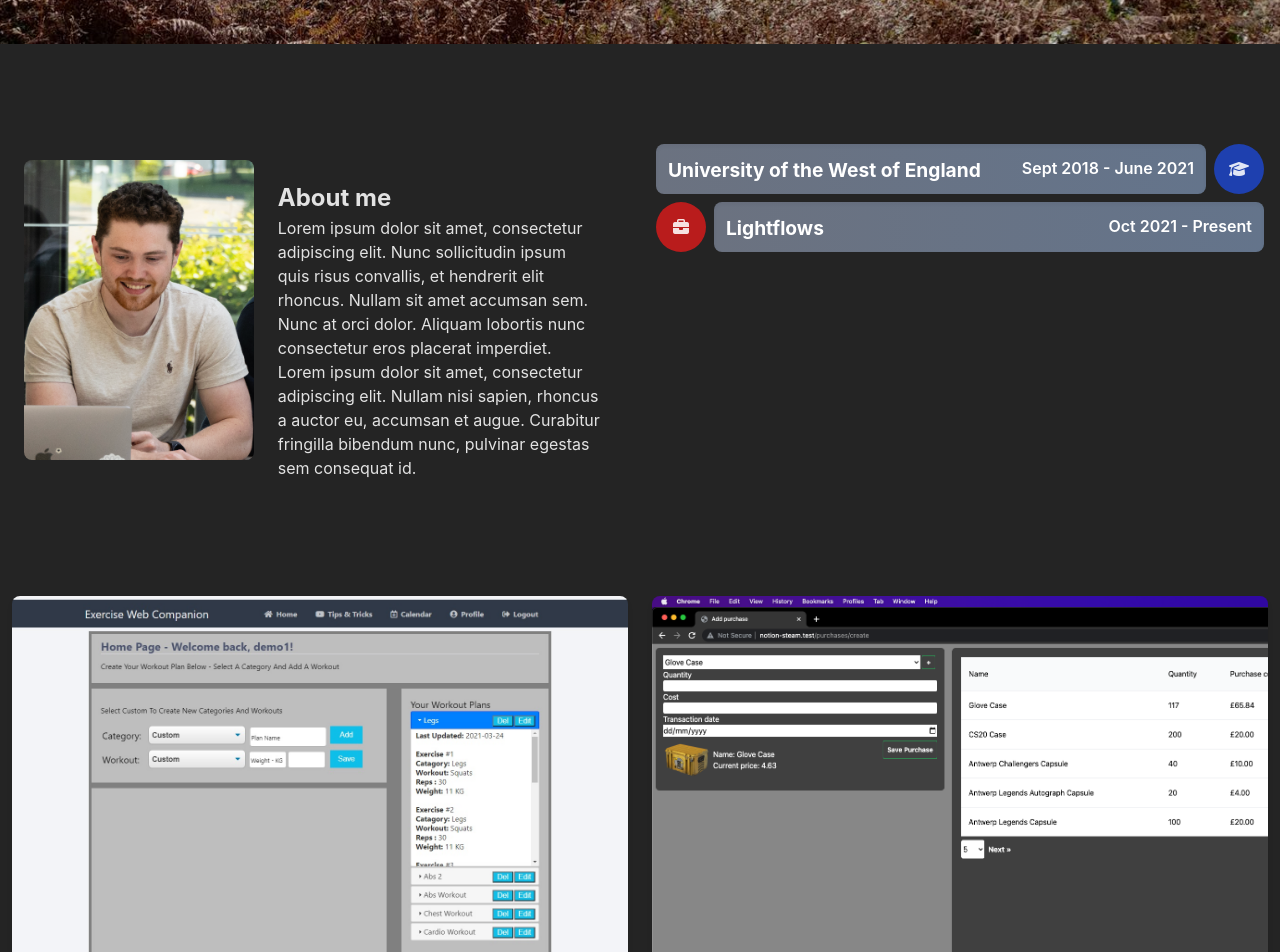
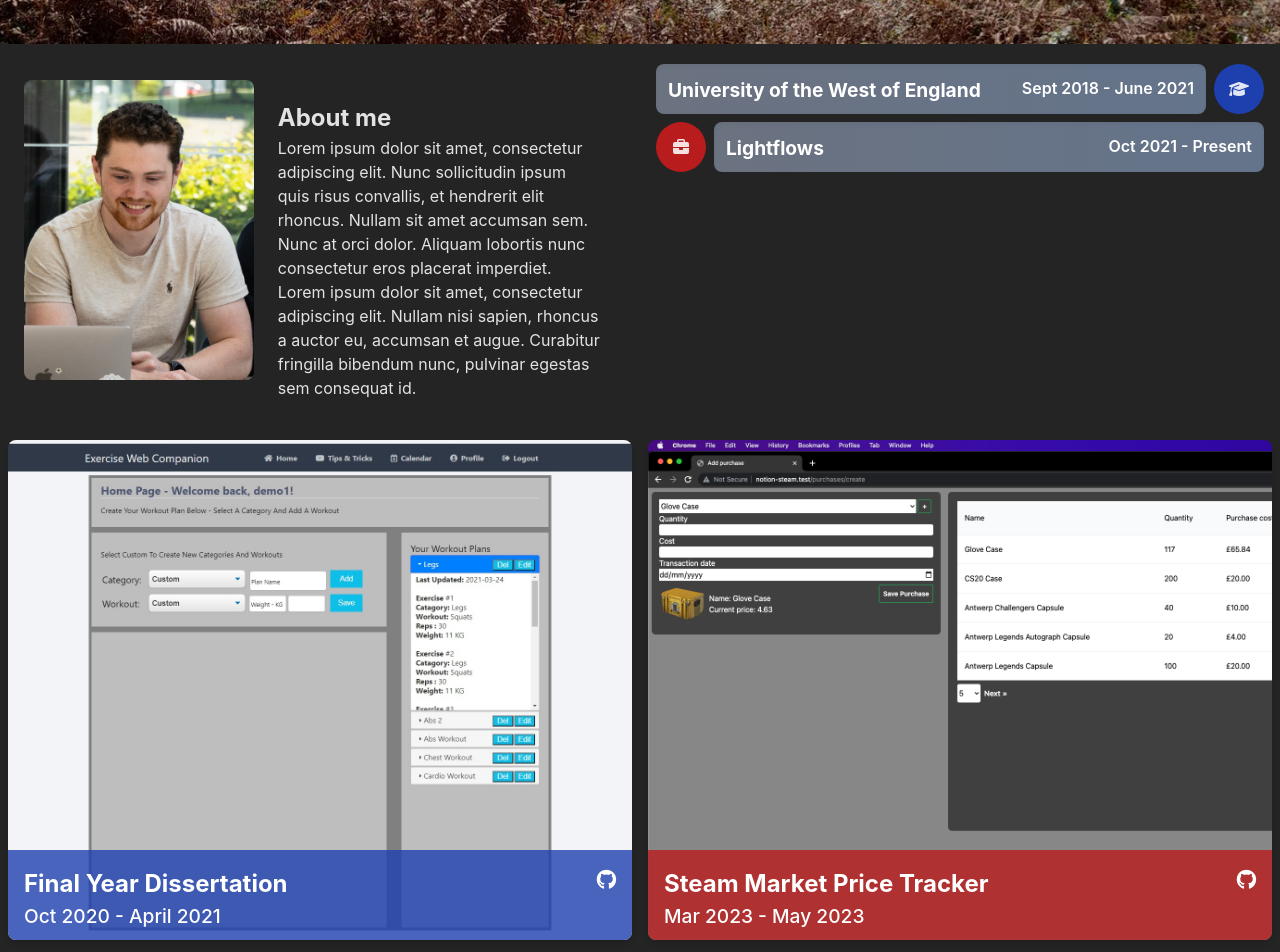
Before and after one commit to pjholt1234/personal-portfolio, a React (Vite) app: page / in a window 1280 px wide. Shown: the part 800-1752 px from the top of the page. Built offline with nearby package versions, Linux system fonts and the light colour scheme.

Commit message:
fix width issues

```diff
--- a/src/App.jsx
+++ b/src/App.jsx
@@ -8,7 +8,7 @@
     return (
         <div className="w-full">
             <Title />
-            <div className="flex my-20">
+            <div className="flex">
                 <div className="w-1/2">
                     <SlideInCard>
                         <Bio />
@@ -20,7 +20,7 @@
                     </SlideInCard>
                 </div>
             </div>
-            <Carousel className="flex my-5" />
+            <Carousel className="flex" />
         </div>
     );
 };
--- a/src/components/carousel.jsx
+++ b/src/components/carousel.jsx
@@ -7,7 +7,7 @@
 const Carousel = () => {
     const projectCards = projects.map((project) => {
         return (
-            <SlideUpContainer key={project.title} className="w-1/3 m-1">
+            <SlideUpContainer key={project.title} className="w-1/3 p-1">
                 <ProjectCard
                     images={project.images}
                     title={project.title}
@@ -23,7 +23,7 @@
     });
 
     return (
-        <div className="flex w-full">
+        <div className="flex w-full mx-auto">
             {projectCards}
         </div>
     );
--- a/src/components/title.jsx
+++ b/src/components/title.jsx
@@ -13,7 +13,7 @@
                     </a>
                 </div>
             </div>
-            <div className="flex justify-center w-screen h-screen items-center">
+            <div className="flex justify-center h-screen items-center">
                 <div>
                     <h1 className="text-10xl shadow-outline">PJ Holt</h1>
                     <h2 className="text-3xl">Web developer</h2>
```
